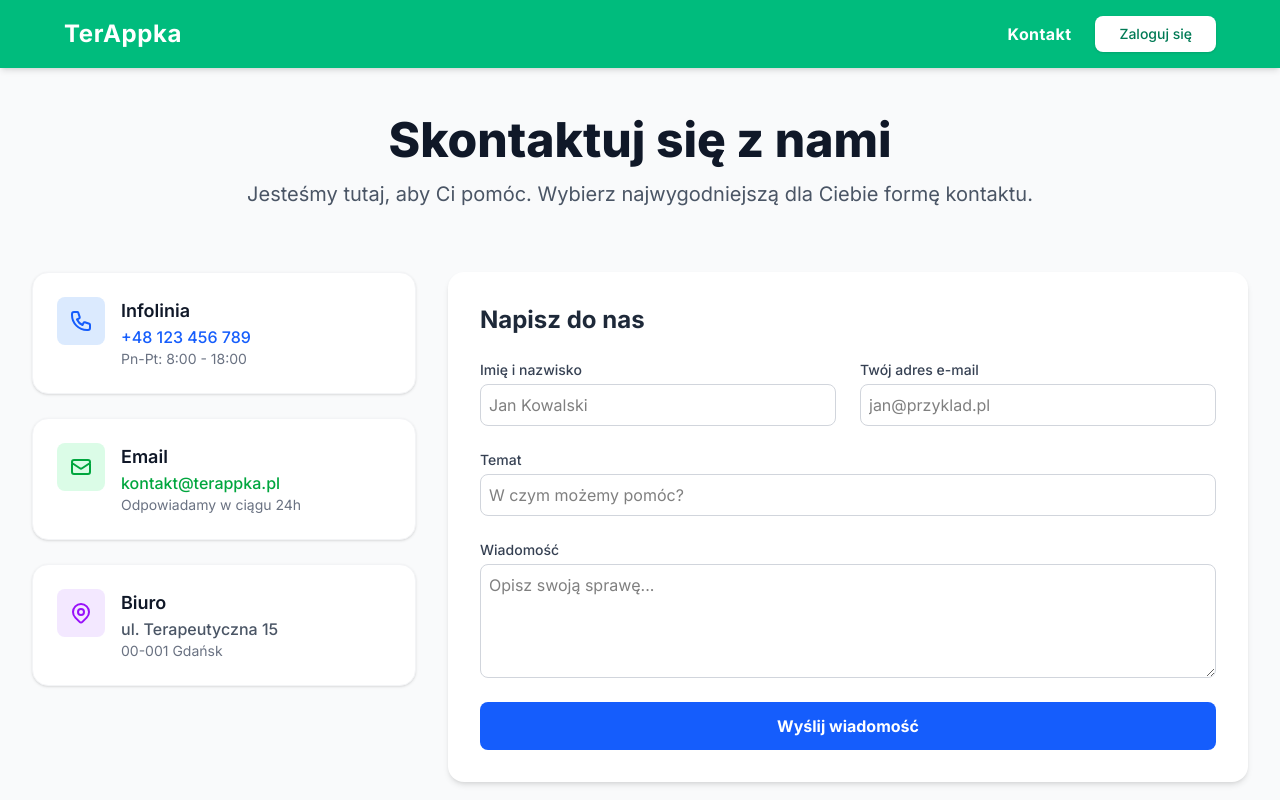
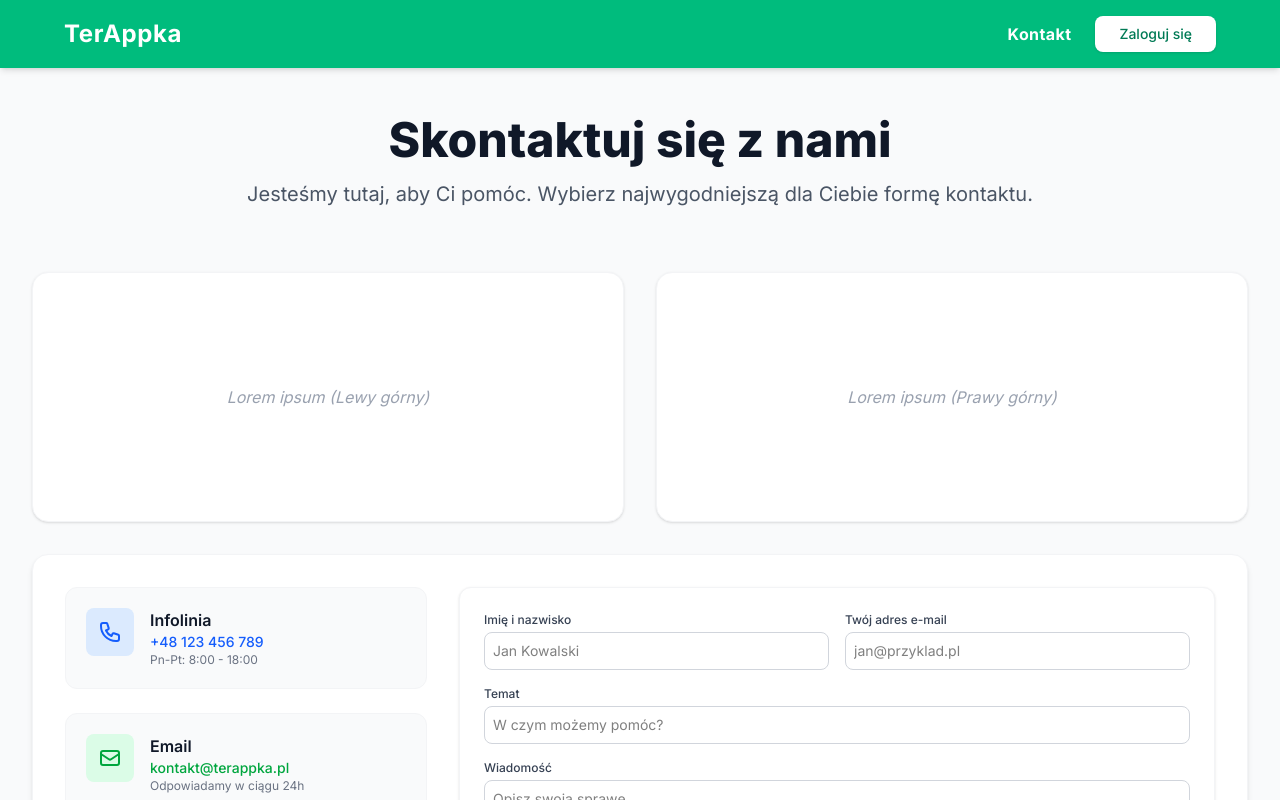
Before and after one commit to martapiotrowska257/terappka, a Next.js app in the folder frontend/terappka-app/: page /kontakt in a window 1280 px wide. Shown: the top 800 px of the page. Built offline with nearby package versions, Linux system fonts and the light colour scheme; no server answers.

Commit message:
Example of a contact us page

```diff
--- a/frontend/terappka-app/src/app/kontakt/page.tsx
+++ b/frontend/terappka-app/src/app/kontakt/page.tsx
@@ -15,12 +15,27 @@ export default function ContactUs() {
           </p>
         </div>
 
-        <div className="grid grid-cols-1 lg:grid-cols-3 gap-8">
+        {/* Główna siatka Grid: 2 kolumny na większych ekranach */}
+        <div className="grid grid-cols-1 lg:grid-cols-2 gap-8">
+          {/* Kwadrat: Lewy górny róg */}
+          <div className="bg-white p-8 rounded-2xl shadow-sm border border-gray-100 flex items-center justify-center min-h-[250px]">
+            <p className="text-gray-400 italic">Lorem ipsum (Lewy górny)</p>
+          </div>
+
+          {/* Kwadrat: Prawy górny róg */}
+          <div className="bg-white p-8 rounded-2xl shadow-sm border border-gray-100 flex items-center justify-center min-h-[250px]">
+            <p className="text-gray-400 italic">Lorem ipsum (Prawy górny)</p>
+          </div>
+
+          {/* Dolny prostokąt: Formularz i dane kontaktowe rozciągnięte na 2 kolumny */}
+          <div className="lg:col-span-2 bg-white p-8 rounded-2xl shadow-md border border-gray-100">
+            {/* Wewnętrzna siatka dla sekcji kontaktowej (układ oryginalny z poprzedniej wersji) */}
+            <div className="grid grid-cols-1 xl:grid-cols-3 gap-8">
               {/* Sekcja Informacyjna (Dane Kontaktowe) */}
-          <div className="lg:col-span-1 space-y-6">
+              <div className="xl:col-span-1 space-y-6">
                 {/* Karta: Infolinia */}
-            <div className="bg-white p-6 rounded-2xl shadow-sm border border-gray-100 flex items-start space-x-4">
-              <div className="bg-blue-100 p-3 rounded-lg text-blue-600">
+                <div className="bg-gray-50 p-5 rounded-xl border border-gray-100 flex items-start space-x-4">
+                  <div className="bg-blue-100 p-3 rounded-lg text-blue-600 shrink-0">
                     <svg
                       xmlns="http://www.w3.org/2000/svg"
                       className="h-6 w-6"
@@ -37,17 +52,19 @@ export default function ContactUs() {
                     </svg>
                   </div>
                   <div>
-                <h3 className="text-lg font-semibold text-gray-900">
+                    <h3 className="text-base font-semibold text-gray-900">
                       Infolinia
                     </h3>
-                <p className="text-blue-600 font-medium">+48 123 456 789</p>
-                <p className="text-sm text-gray-500">Pn-Pt: 8:00 - 18:00</p>
+                    <p className="text-blue-600 font-medium text-sm">
+                      +48 123 456 789
+                    </p>
+                    <p className="text-xs text-gray-500">Pn-Pt: 8:00 - 18:00</p>
                   </div>
                 </div>
 
                 {/* Karta: Email */}
-            <div className="bg-white p-6 rounded-2xl shadow-sm border border-gray-100 flex items-start space-x-4">
-              <div className="bg-green-100 p-3 rounded-lg text-green-600">
+                <div className="bg-gray-50 p-5 rounded-xl border border-gray-100 flex items-start space-x-4">
+                  <div className="bg-green-100 p-3 rounded-lg text-green-600 shrink-0">
                     <svg
                       xmlns="http://www.w3.org/2000/svg"
                       className="h-6 w-6"
@@ -64,17 +81,21 @@ export default function ContactUs() {
                     </svg>
                   </div>
                   <div>
-                <h3 className="text-lg font-semibold text-gray-900">Email</h3>
-                <p className="text-green-600 font-medium">
+                    <h3 className="text-base font-semibold text-gray-900">
+                      Email
+                    </h3>
+                    <p className="text-green-600 font-medium text-sm">
                       kontakt@terappka.pl
                     </p>
-                <p className="text-sm text-gray-500">Odpowiadamy w ciągu 24h</p>
+                    <p className="text-xs text-gray-500">
+                      Odpowiadamy w ciągu 24h
+                    </p>
                   </div>
                 </div>
 
                 {/* Karta: Adres */}
-            <div className="bg-white p-6 rounded-2xl shadow-sm border border-gray-100 flex items-start space-x-4">
-              <div className="bg-purple-100 p-3 rounded-lg text-purple-600">
+                <div className="bg-gray-50 p-5 rounded-xl border border-gray-100 flex items-start space-x-4">
+                  <div className="bg-purple-100 p-3 rounded-lg text-purple-600 shrink-0">
                     <svg
                       xmlns="http://www.w3.org/2000/svg"
                       className="h-6 w-6"
@@ -97,65 +118,64 @@ export default function ContactUs() {
                     </svg>
                   </div>
                   <div>
-                <h3 className="text-lg font-semibold text-gray-900">Biuro</h3>
-                <p className="text-gray-600 font-medium">
+                    <h3 className="text-base font-semibold text-gray-900">
+                      Biuro
+                    </h3>
+                    <p className="text-gray-600 font-medium text-sm">
                       ul. Terapeutyczna 15
                     </p>
-                <p className="text-sm text-gray-500">00-001 Gdańsk</p>
+                    <p className="text-xs text-gray-500">00-001 Gdańsk</p>
                   </div>
                 </div>
               </div>
 
               {/* Formularz Kontaktowy */}
-          <div className="lg:col-span-2 bg-white p-8 rounded-2xl shadow-md">
-            <h2 className="text-2xl font-bold text-gray-800 mb-6">
-              Napisz do nas
-            </h2>
-            <form className="grid grid-cols-1 md:grid-cols-2 gap-6">
+              <div className="xl:col-span-2 bg-white border border-gray-100 p-6 rounded-xl shadow-sm">
+                <form className="grid grid-cols-1 md:grid-cols-2 gap-4">
                   <div className="flex flex-col">
-                <label className="text-sm font-medium text-gray-700 mb-1">
+                    <label className="text-xs font-medium text-gray-700 mb-1">
                       Imię i nazwisko
                     </label>
                     <input
                       type="text"
-                  className="border border-gray-300 p-2 rounded-lg focus:ring-2 focus:ring-blue-500 outline-none"
+                      className="border border-gray-300 p-2 text-sm rounded-lg focus:ring-2 focus:ring-blue-500 outline-none"
                       placeholder="Jan Kowalski"
                     />
                   </div>
                   <div className="flex flex-col">
-                <label className="text-sm font-medium text-gray-700 mb-1">
+                    <label className="text-xs font-medium text-gray-700 mb-1">
                       Twój adres e-mail
                     </label>
                     <input
                       type="email"
-                  className="border border-gray-300 p-2 rounded-lg focus:ring-2 focus:ring-blue-500 outline-none"
+                      className="border border-gray-300 p-2 text-sm rounded-lg focus:ring-2 focus:ring-blue-500 outline-none"
                       placeholder="jan@przyklad.pl"
                     />
                   </div>
                   <div className="md:col-span-2 flex flex-col">
-                <label className="text-sm font-medium text-gray-700 mb-1">
+                    <label className="text-xs font-medium text-gray-700 mb-1">
                       Temat
                     </label>
                     <input
                       type="text"
-                  className="border border-gray-300 p-2 rounded-lg focus:ring-2 focus:ring-blue-500 outline-none"
+                      className="border border-gray-300 p-2 text-sm rounded-lg focus:ring-2 focus:ring-blue-500 outline-none"
                       placeholder="W czym możemy pomóc?"
                     />
                   </div>
                   <div className="md:col-span-2 flex flex-col">
-                <label className="text-sm font-medium text-gray-700 mb-1">
+                    <label className="text-xs font-medium text-gray-700 mb-1">
                       Wiadomość
                     </label>
                     <textarea
                       rows={4}
-                  className="border border-gray-300 p-2 rounded-lg focus:ring-2 focus:ring-blue-500 outline-none"
+                      className="border border-gray-300 p-2 text-sm rounded-lg focus:ring-2 focus:ring-blue-500 outline-none"
                       placeholder="Opisz swoją sprawę..."
                     ></textarea>
                   </div>
                   <div className="md:col-span-2">
                     <button
                       type="submit"
-                  className="w-full bg-blue-600 text-white font-bold py-3 px-6 rounded-lg hover:bg-blue-700 transition duration-300"
+                      className="w-full bg-blue-600 text-white text-sm font-bold py-2.5 px-6 rounded-lg hover:bg-blue-700 transition duration-300"
                     >
                       Wyślij wiadomość
                     </button>
@@ -165,5 +185,7 @@ export default function ContactUs() {
             </div>
           </div>
         </div>
+      </div>
+    </div>
   );
 }
```
Lines whose indentation alone changed are shown as unchanged.
